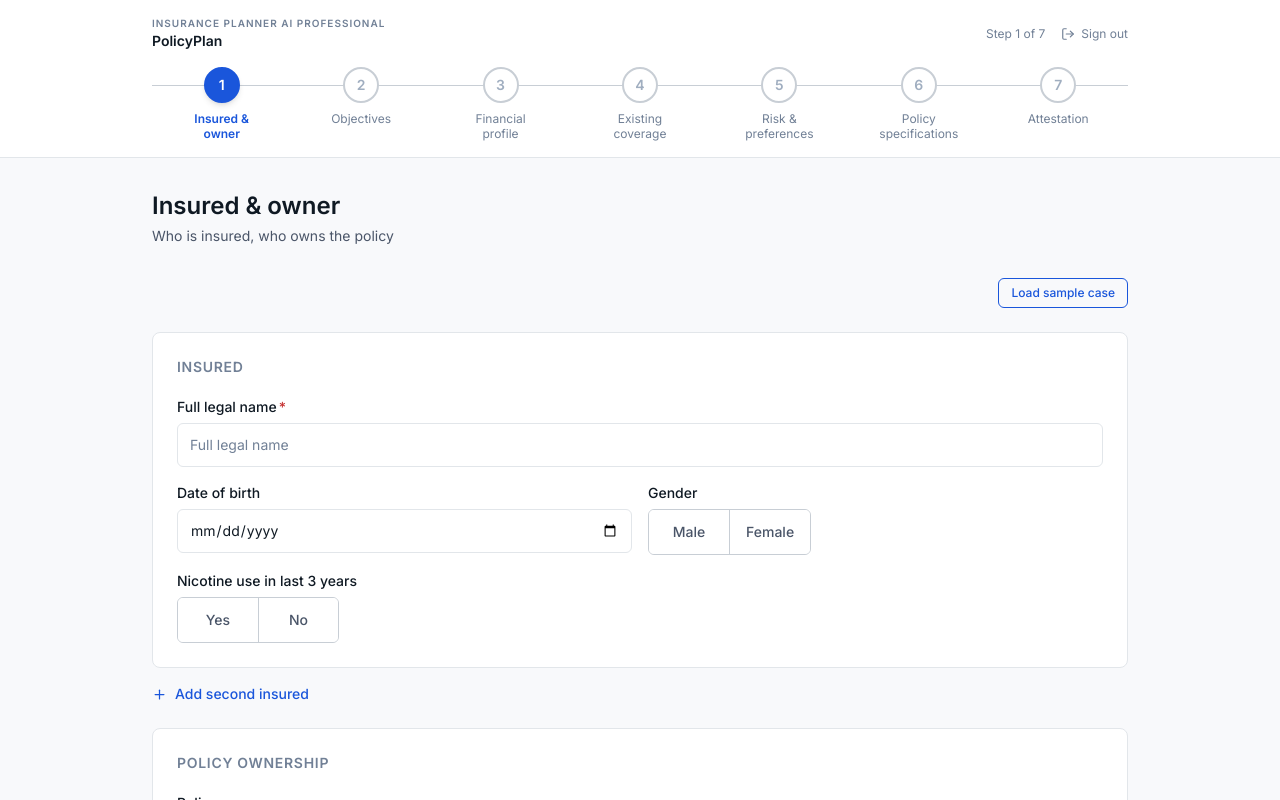
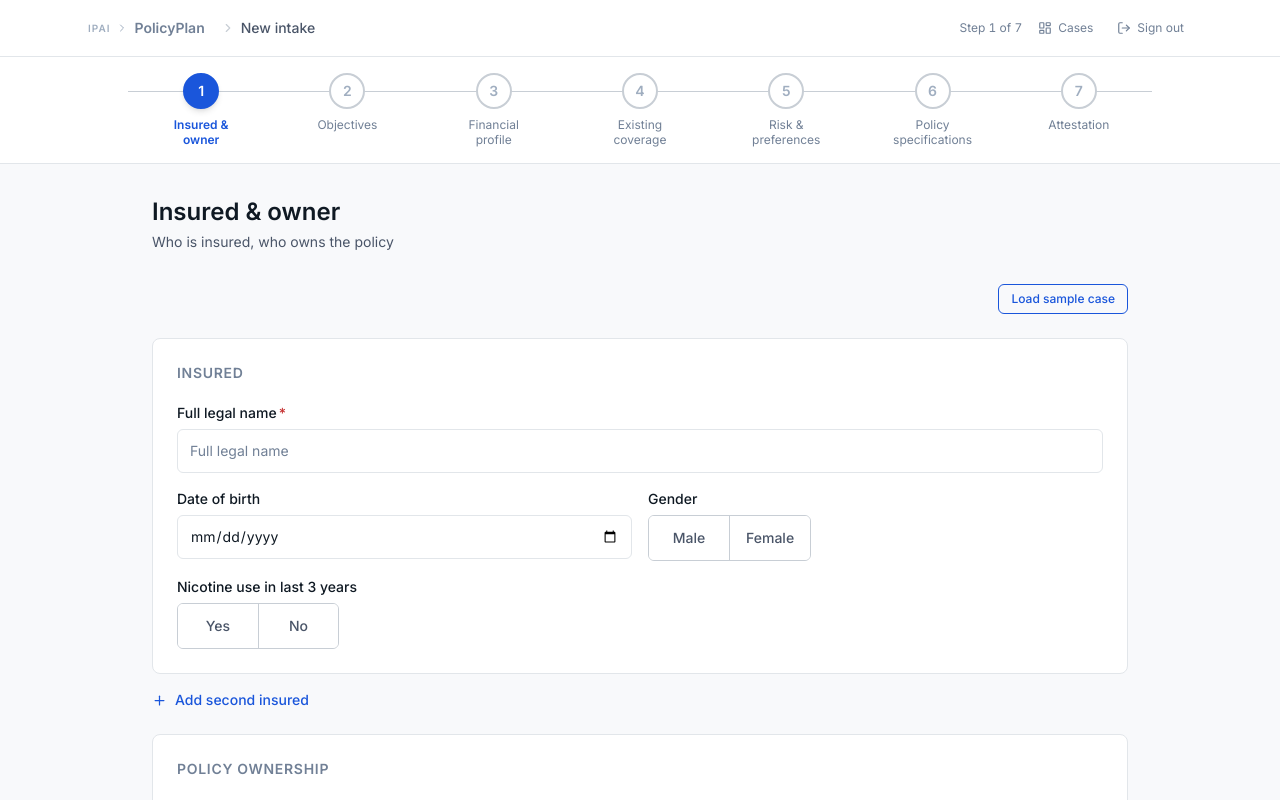
Before and after one commit to BoboCman/reg-187, a Next.js app: page /app in a window 1280 px wide. Shown: the top 800 px of the page. Built offline with nearby package versions, Linux system fonts and the light colour scheme.

Commit message:
feat: introduce AppNav component and refactor DashboardClient layout
Co-authored-by: BoboCman <192469630+BoboCman@users.noreply.github.com>

```diff
--- /dev/null
+++ b/components/AppNav.tsx
@@ -0,0 +1,114 @@
+"use client";
+import Link from "next/link";
+import { usePathname, useRouter } from "next/navigation";
+import { createClient } from "@/lib/supabase/client";
+import { FilePlus, LogOut, LayoutDashboard, ChevronRight } from "lucide-react";
+import { cn } from "@/lib/utils";
+
+interface AppNavProps {
+  /** Slot rendered between the brand and the right-side actions. */
+  centerSlot?: React.ReactNode;
+  /** Slot rendered on the right, before sign-out. */
+  rightSlot?: React.ReactNode;
+  /** Suppress the "New intake" button (e.g. when already in the profiler). */
+  hideNewIntake?: boolean;
+}
+
+export function AppNav({ centerSlot, rightSlot, hideNewIntake }: AppNavProps) {
+  const pathname = usePathname();
+  const router = useRouter();
+
+  async function handleSignOut() {
+    const supabase = createClient();
+    await supabase.auth.signOut();
+    router.push("/login");
+    router.refresh();
+  }
+
+  const onDashboard = pathname === "/dashboard";
+  const inProfiler = pathname?.startsWith("/app");
+
+  return (
+    <header className="bg-[var(--color-surface)] border-b border-[var(--color-border)] sticky top-0 z-30">
+      <div className="max-w-6xl mx-auto px-4 sm:px-6 h-14 flex items-center gap-4">
+
+        {/* ── Brand ── */}
+        <div className="flex items-center gap-1.5 shrink-0">
+          <span className="text-[10px] font-semibold tracking-widest uppercase text-[var(--color-text-disabled)] hidden sm:block">
+            IPAI
+          </span>
+          <ChevronRight className="w-3 h-3 text-[var(--color-text-disabled)] hidden sm:block" />
+          <Link
+            href="/dashboard"
+            className={cn(
+              "text-sm font-semibold transition-colors",
+              onDashboard
+                ? "text-[var(--color-text-primary)]"
+                : "text-[var(--color-text-muted)] hover:text-[var(--color-text-primary)]"
+            )}
+          >
+            PolicyPlan
+          </Link>
+        </div>
+
+        {/* ── Breadcrumb trail (when in profiler) ── */}
+        {inProfiler && (
+          <div className="flex items-center gap-1.5 text-sm text-[var(--color-text-muted)]">
+            <ChevronRight className="w-3.5 h-3.5 text-[var(--color-border-strong)]" />
+            <span className="font-medium text-[var(--color-text-secondary)]">
+              New intake
+            </span>
+          </div>
+        )}
+
+        {/* ── Center slot (e.g. step counter + progress) ── */}
+        {centerSlot && (
+          <div className="flex-1 min-w-0">{centerSlot}</div>
+        )}
+
+        {/* ── Spacer when no center slot ── */}
+        {!centerSlot && <div className="flex-1" />}
+
+        {/* ── Right side ── */}
+        <div className="flex items-center gap-2 shrink-0">
+
+          {/* Right slot (e.g. step indicator) */}
+          {rightSlot}
+
+          {/* Cases link — shown when inside the profiler */}
+          {inProfiler && (
+            <Link
+              href="/dashboard"
+              className="hidden sm:inline-flex items-center gap-1.5 text-xs text-[var(--color-text-muted)] hover:text-[var(--color-text-primary)] transition-colors px-2 py-1.5 rounded-md hover:bg-[var(--color-readonly-bg)]"
+            >
+              <LayoutDashboard className="w-3.5 h-3.5" />
+              Cases
+            </Link>
+          )}
+
+          {/* New intake button — shown on dashboard and case detail */}
+          {!hideNewIntake && !inProfiler && (
+            <Link
+              href="/app"
+              className="inline-flex items-center gap-1.5 px-3.5 py-1.5 rounded-lg bg-[var(--color-accent)] hover:bg-[var(--color-accent-hover)] text-white text-xs font-semibold transition-colors"
+            >
+              <FilePlus className="w-3.5 h-3.5" />
+              <span className="hidden sm:inline">New intake</span>
+              <span className="sm:hidden">New</span>
+            </Link>
+          )}
+
+          {/* Sign out */}
+          <button
+            onClick={handleSignOut}
+            className="flex items-center gap-1.5 text-xs text-[var(--color-text-muted)] hover:text-[var(--color-text-primary)] transition-colors px-2 py-1.5 rounded-md hover:bg-[var(--color-readonly-bg)]"
+            title="Sign out"
+          >
+            <LogOut className="w-3.5 h-3.5" />
+            <span className="hidden sm:inline">Sign out</span>
+          </button>
+        </div>
+      </div>
+    </header>
+  );
+}
--- a/components/policyplan/DashboardClient.tsx
+++ b/components/policyplan/DashboardClient.tsx
@@ -1,17 +1,15 @@
 "use client";
 import React, { useState, useMemo } from "react";
 import Link from "next/link";
-import { useRouter } from "next/navigation";
-import { createClient } from "@/lib/supabase/client";
-import { OBJECTIVE_LABELS, type PolicyPlanIntake } from "@/lib/policyplan/schema";
+import { OBJECTIVE_LABELS } from "@/lib/policyplan/schema";
 import type { SuitabilityFlag } from "@/lib/policyplan/rules";
+import { AppNav } from "@/components/AppNav";
 import {
   Search,
   ArrowUpDown,
   ArrowDown,
   ArrowUp,
   FilePlus,
-  LogOut,
   AlertTriangle,
   CheckCircle2,
 } from "lucide-react";
@@ -69,17 +67,9 @@ function TensionIndicator({ flags }: { flags: SuitabilityFlag[] }) {
 // DashboardClient
 // ---------------------------------------------------------------------------
 export function DashboardClient({ cases }: { cases: CaseRow[] }) {
-  const router = useRouter();
   const [query, setQuery] = useState("");
   const [sortField, setSortField] = useState<SortField>("created_at");
   const [sortDir, setSortDir] = useState<SortDir>("desc");
-
-  async function handleSignOut() {
-    const supabase = createClient();
-    await supabase.auth.signOut();
-    router.push("/login");
-    router.refresh();
-  }
 
   function toggleSort(field: SortField) {
     if (sortField === field) {
@@ -129,36 +119,7 @@ export function DashboardClient({ cases }: { cases: CaseRow[] }) {
 
   return (
     <div className="min-h-screen bg-[var(--color-background)]">
-      {/* Header */}
-      <header className="bg-[var(--color-surface)] border-b border-[var(--color-border)] sticky top-0 z-20">
-        <div className="max-w-6xl mx-auto px-4 sm:px-6 py-4 flex items-center justify-between gap-4">
-          <div>
-            <p className="text-[10px] font-semibold tracking-widest uppercase text-[var(--color-text-muted)]">
-              Insurance Planner AI Professional
-            </p>
-            <p className="text-lg font-semibold text-[var(--color-text-primary)]">
-              PolicyPlan
-            </p>
-          </div>
-          <div className="flex items-center gap-3">
-            <Link
-              href="/app"
-              className="inline-flex items-center gap-2 px-4 py-2 rounded-lg bg-[var(--color-accent)] hover:bg-[var(--color-accent-hover)] text-white text-sm font-semibold transition-colors"
-            >
-              <FilePlus className="w-4 h-4" />
-              New intake
-            </Link>
-            <button
-              onClick={handleSignOut}
-              className="flex items-center gap-1.5 text-xs text-[var(--color-text-muted)] hover:text-[var(--color-text-primary)] transition-colors px-2 py-2"
-              title="Sign out"
-            >
-              <LogOut className="w-3.5 h-3.5" />
-              <span className="hidden sm:inline">Sign out</span>
-            </button>
-          </div>
-        </div>
-      </header>
+      <AppNav />
 
       <main className="max-w-6xl mx-auto px-4 sm:px-6 py-8">
         {/* Page title + controls */}
--- a/components/policyplan/PPConfirmationScreen.tsx
+++ b/components/policyplan/PPConfirmationScreen.tsx
@@ -3,40 +3,41 @@ import React from "react";
 import { type PolicyPlanIntake } from "@/lib/policyplan/schema";
 import { usePPWizard } from "@/lib/policyplan/wizard-context";
 import { PPCaseReview } from "@/components/policyplan/PPCaseReview";
+import { AppNav } from "@/components/AppNav";
 
 export function PPConfirmationScreen({ intake }: { intake: PolicyPlanIntake }) {
   const { setSubmittedIntake, setStep, submittedIntakeId } = usePPWizard();
 
   return (
     <div className="min-h-screen bg-[var(--color-background)]">
-      {/* Header */}
-      <header className="bg-[var(--color-surface)] border-b border-[var(--color-border)]">
-        <div className="max-w-5xl mx-auto px-4 sm:px-6 py-5 flex items-center justify-between gap-4">
-          <div>
-            <p className="text-[10px] font-semibold tracking-widest uppercase text-[var(--color-text-muted)]">
-              Insurance Planner AI Professional
-            </p>
-            <p className="text-lg font-semibold text-[var(--color-text-primary)]">
-              PolicyPlan — Intake submitted
-            </p>
-            {submittedIntakeId && (
-              <p className="text-xs text-[var(--color-text-muted)] mt-0.5 font-mono">
-                Case ID: {submittedIntakeId}
-              </p>
-            )}
-          </div>
+      <AppNav
+        rightSlot={
           <button
             type="button"
             onClick={() => {
               setSubmittedIntake(null);
               setStep(1);
             }}
-            className="text-sm text-[var(--color-accent)] hover:underline font-medium"
+            className="text-xs text-[var(--color-accent)] hover:underline font-semibold"
           >
             Start new intake
           </button>
+        }
+      />
+
+      {/* Submitted banner */}
+      <div className="border-b border-[var(--color-border)] bg-[var(--color-surface)]">
+        <div className="max-w-5xl mx-auto px-4 sm:px-6 py-4">
+          <p className="text-base font-semibold text-[var(--color-text-primary)]">
+            Intake submitted
+          </p>
+          {submittedIntakeId && (
+            <p className="text-xs text-[var(--color-text-muted)] mt-0.5 font-mono">
+              Case ID: {submittedIntakeId}
+            </p>
+          )}
         </div>
-      </header>
+      </div>
 
       <main className="max-w-5xl mx-auto px-4 sm:px-6 py-8">
         <PPCaseReview intake={intake} caseId={submittedIntakeId} />
--- a/components/policyplan/PPWizardShell.tsx
+++ b/components/policyplan/PPWizardShell.tsx
@@ -1,10 +1,9 @@
 "use client";
-import { useRouter } from "next/navigation";
-import { createClient } from "@/lib/supabase/client";
-import { LogOut } from "lucide-react";
 import { PP_STEP_META, PP_STEP_COUNT, usePPWizard } from "@/lib/policyplan/wizard-context";
+
 import { PPProgressRail } from "@/components/policyplan/PPProgressRail";
 import { PPConfirmationScreen } from "@/components/policyplan/PPConfirmationScreen";
+import { AppNav } from "@/components/AppNav";
 
 import { PPStep1InsuredOwner } from "@/components/policyplan/steps/PPStep1InsuredOwner";
 import { PPStep2Objectives } from "@/components/policyplan/steps/PPStep2Objectives";
@@ -26,14 +25,6 @@ const STEPS = [
 
 export function PPWizardShell() {
   const { step, submittedIntake } = usePPWizard();
-  const router = useRouter();
-
-  async function handleSignOut() {
-    const supabase = createClient();
-    await supabase.auth.signOut();
-    router.push("/login");
-    router.refresh();
-  }
 
   if (submittedIntake) {
     return <PPConfirmationScreen intake={submittedIntake} />;
@@ -44,37 +35,21 @@ export function PPWizardShell() {
 
   return (
     <div className="min-h-screen bg-[var(--color-background)]">
-      {/* Header */}
-      <header className="bg-[var(--color-surface)] border-b border-[var(--color-border)] sticky top-0 z-20">
-        <div className="max-w-5xl mx-auto px-4 sm:px-6 py-4">
-          <div className="flex items-center justify-between gap-4 mb-1">
-            <div>
-              <p className="text-[10px] font-semibold tracking-widest uppercase text-[var(--color-text-muted)]">
-                Insurance Planner AI Professional
-              </p>
-              <p className="text-sm font-semibold text-[var(--color-text-primary)]">
-                PolicyPlan
-              </p>
-            </div>
-            <div className="flex items-center gap-4 shrink-0">
-              <span className="text-xs text-[var(--color-text-muted)]">
-                Step {step} of {PP_STEP_COUNT}
-              </span>
-              <button
-                onClick={handleSignOut}
-                className="flex items-center gap-1.5 text-xs text-[var(--color-text-muted)] hover:text-[var(--color-text-primary)] transition-colors"
-                title="Sign out"
-              >
-                <LogOut className="w-3.5 h-3.5" />
-                <span className="hidden sm:inline">Sign out</span>
-              </button>
-            </div>
-          </div>
-          <div className="mt-4">
-            <PPProgressRail />
-          </div>
+      <AppNav
+        hideNewIntake
+        rightSlot={
+          <span className="text-xs text-[var(--color-text-muted)] tabular-nums">
+            Step {step} of {PP_STEP_COUNT}
+          </span>
+        }
+      />
+
+      {/* Progress rail — second sticky strip below the nav */}
+      <div className="bg-[var(--color-surface)] border-b border-[var(--color-border)] sticky top-14 z-20 px-4 sm:px-6 py-4">
+        <div className="max-w-5xl mx-auto">
+          <PPProgressRail />
         </div>
-      </header>
+      </div>
 
       {/* Step content */}
       <main className="max-w-5xl mx-auto px-4 sm:px-6 py-8">
```
